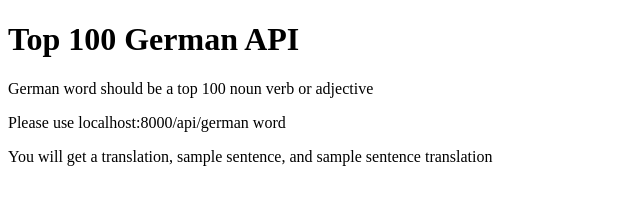
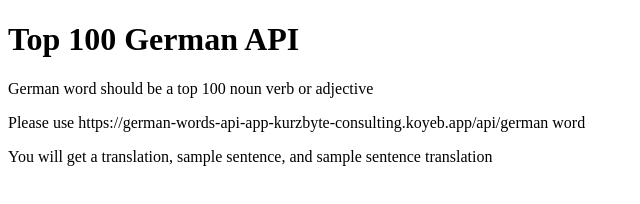
Before and after one commit to shahan3t/german-words-api, a website: page index.html in a window 1280 px wide. Shown: the whole page, without its empty margins (0-640 px from the left). Drawn offline with Linux system fonts and the light colour scheme.

Commit message:
Update index.html

```diff
--- a/index.html
+++ b/index.html
@@ -8,7 +8,7 @@
 <body>
         <h1>Top 100 German API</h1>
         <p>German word should be a top 100 noun verb or adjective</p>
-        <p>Please use localhost:8000/api/german word</p>
+        <p>Please use https://german-words-api-app-kurzbyte-consulting.koyeb.app/api/german word</p>
         <p>You will get a translation, sample sentence, and sample sentence translation</p>
 </body>
 </html>
```
